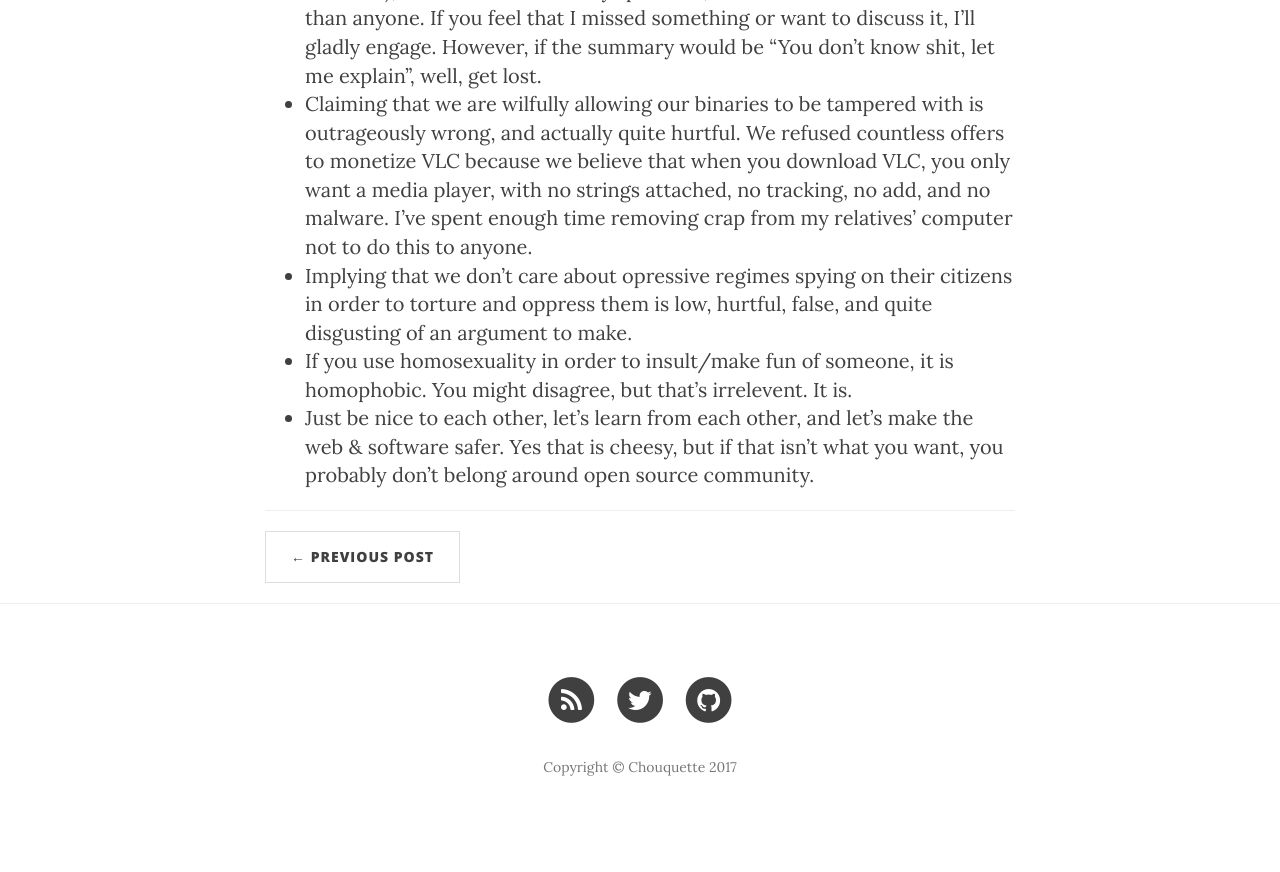
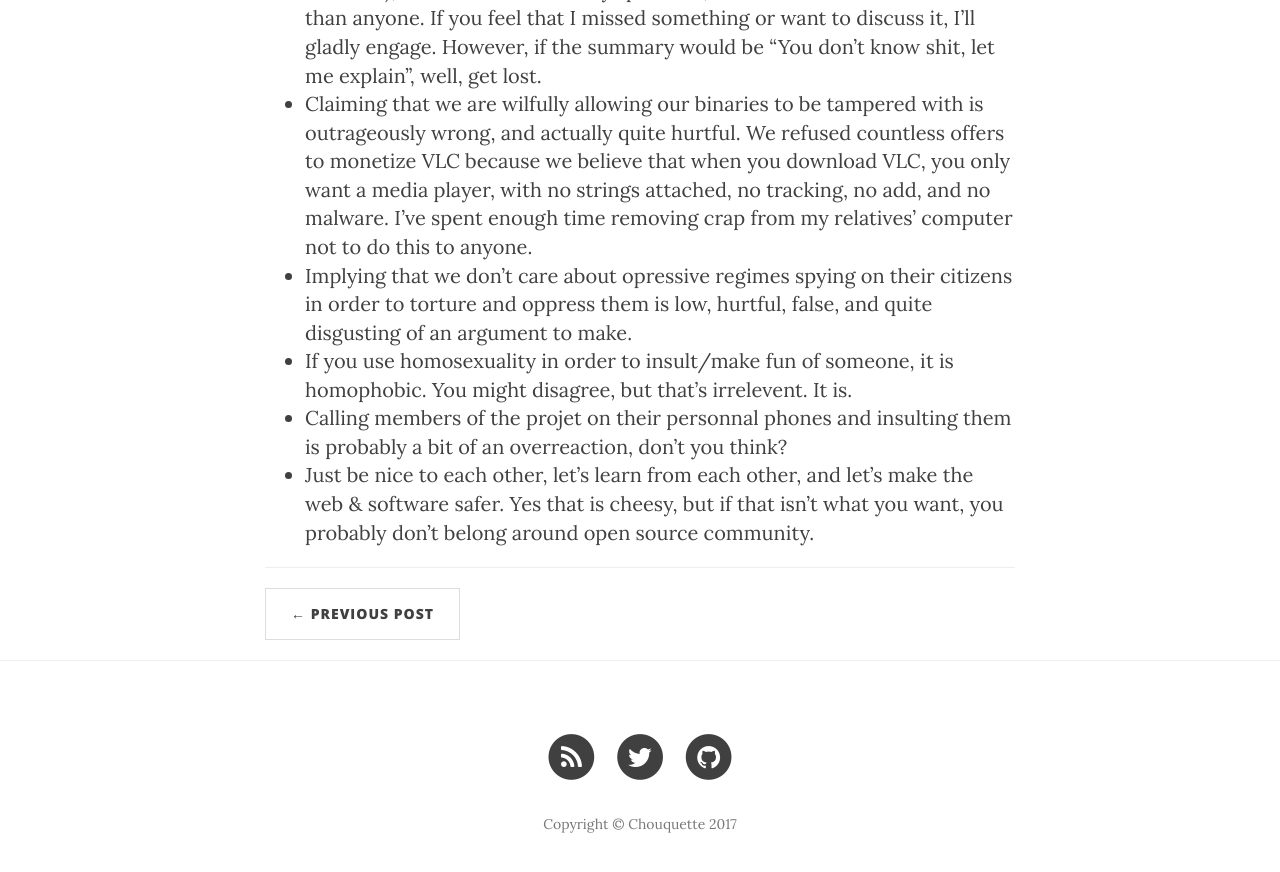
Before and after one commit to chouquette/chouquette, a Jekyll site: the page built from _posts/2017-07-04-videolan-and-https.md, in a window 1280 px wide and 900 px high, scrolled down 6986 px. Shown: the top 872 px of the window. Built offline with Jekyll 4.4.1, drawn with Linux system fonts in a browser that asks for light colours; nearby versions of some CDN libraries; before the commit the page ends 7829 px from its top, so only the background shows below that.

Commit message:
Add a mention about phone calls

```diff
--- a/_posts/2017-07-04-videolan-and-https.md
+++ b/_posts/2017-07-04-videolan-and-https.md
@@ -129,4 +129,5 @@ that when you download VLC, you only want a media player, with no strings attach
 not to do this to anyone.
 * Implying that we don't care about opressive regimes spying on their citizens in order to torture and oppress them is low, hurtful, false, and quite disgusting of an argument to make.
 * If you use homosexuality in order to insult/make fun of someone, it is homophobic. You might disagree, but that's irrelevent. It is.
+* Calling members of the projet on their personnal phones and insulting them is probably a bit of an overreaction, don't you think?
 * Just be nice to each other, let's learn from each other, and let's make the web & software safer. Yes that is cheesy, but if that isn't what you want, you probably don't belong around open source community.
```
